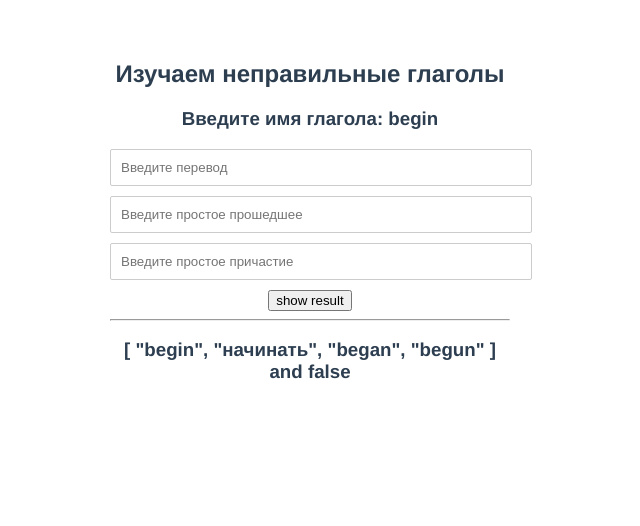
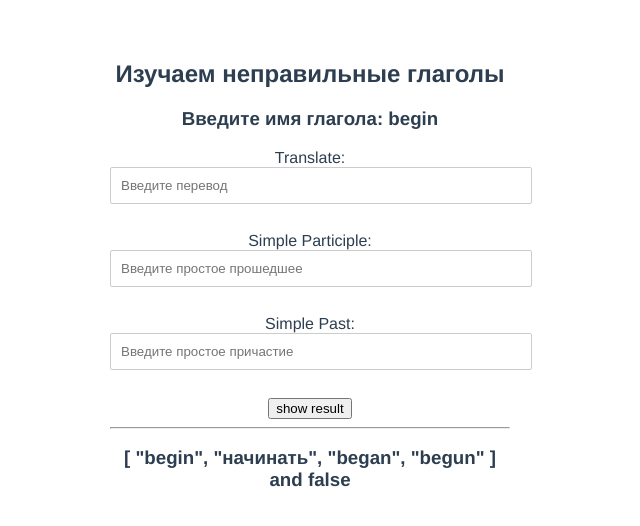
Before and after one commit to AlexMurrr/irregularVerbsCompositionAPI, a Vue app: page / in a window 1280 px wide. Shown: the top 526 px of the page, without its empty margins (330-970 px from the left). Built offline with nearby package versions, Linux system fonts and the light colour scheme.

Commit message:
feat: add label for inputs

```diff
--- a/src/components/formVerb.vue
+++ b/src/components/formVerb.vue
@@ -10,17 +10,23 @@ const partiziple = ref('');
 
 <template>
     <div>
+
     <form @submit.prevent="submit">
-    <input type="text" placeholder="Введите перевод" v-model="tranclate">
+
+     <label for="tr">Translate:</label> <br/>
+    <input type="text" placeholder="Введите перевод" id="tr" v-model="tranclate">
+      <br/>
+    <label for="tr">Simple Participle:</label> <br/>
     <input type="text" placeholder="Введите простое прошедшее" v-model="pastSimple">
+      <br/>
+     <label for="tr"> Simple Past:</label> <br/>
     <input type="text" placeholder="Введите простое причастие" v-model="partiziple">
+      <br/>
     <button type="submit" v-if="isTrue">Check</button>
     <button type="submit" v-else>show result</button>
     <hr>
      </form>
-     {{tranclate}}
-     {{pastSimple}}
-     {{partiziple}}
+
     </div>
 </template>
 
```
